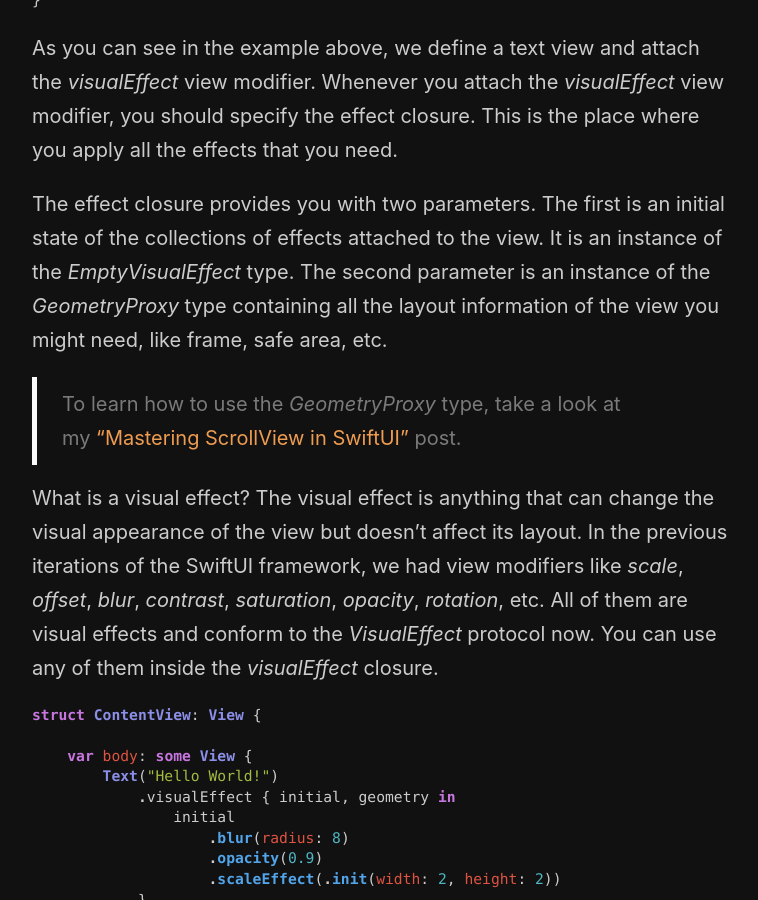
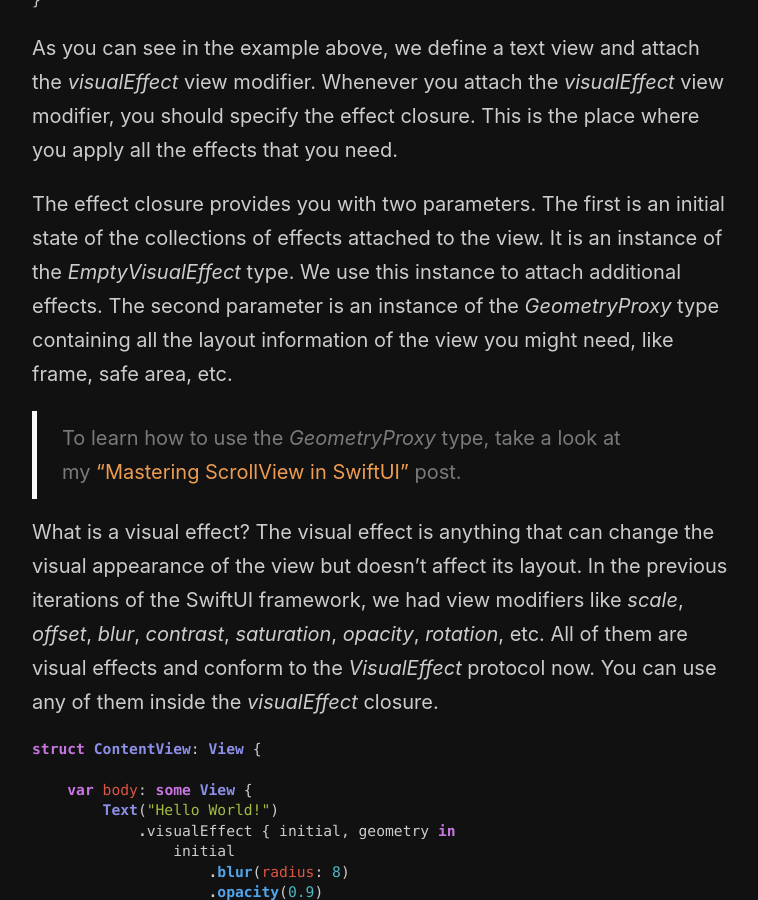
Before and after one commit to mecid/mecid.github.io, a Jekyll site: the page built from _posts/2023-11-07-visual-effects-in-swiftui.md, in a window 1280 px wide and 900 px high, scrolled down 673 px. Shown: the whole window, without its empty margins (258-1016 px from the left). Built offline with Jekyll 4.4.1, drawn with Linux system fonts in a browser that asks for light colours.

Commit message:
another improvement to the visual effects posts

```diff
--- a/_posts/2023-11-07-visual-effects-in-swiftui.md
+++ b/_posts/2023-11-07-visual-effects-in-swiftui.md
@@ -22,7 +22,7 @@
 
 As you can see in the example above, we define a text view and attach the *visualEffect* view modifier. Whenever you attach the *visualEffect* view modifier, you should specify the effect closure. This is the place where you apply all the effects that you need.
 
-The effect closure provides you with two parameters. The first is an initial state of the collections of effects attached to the view. It is an instance of the *EmptyVisualEffect* type. The second parameter is an instance of the *GeometryProxy* type containing all the layout information of the view you might need, like frame, safe area, etc.
+The effect closure provides you with two parameters. The first is an initial state of the collections of effects attached to the view. It is an instance of the *EmptyVisualEffect* type. We use this instance to attach additional effects. The second parameter is an instance of the *GeometryProxy* type containing all the layout information of the view you might need, like frame, safe area, etc.
 
 > To learn how to use the *GeometryProxy* type, take a look at my ["Mastering ScrollView in SwiftUI"](/2020/09/24/mastering-scrollview-in-swiftui/) post.
 
```
